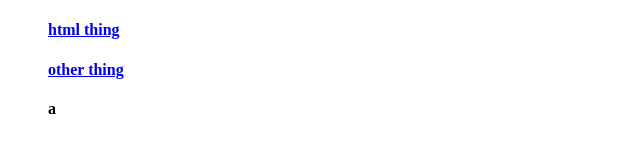
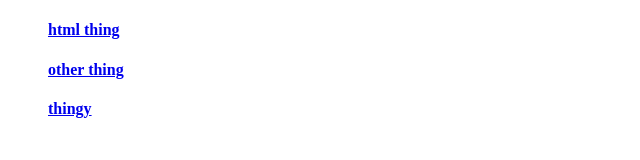
Before and after one commit to Rubyglitter/Px_Capstone, a plain HTML site: page index.html in a window 1280 px wide. Shown: the full height of the page, 0-640 px from the left. Drawn offline with Linux system fonts and the light colour scheme.

Commit message:
showing spencerrrrrrrr

```diff
--- a/index.html
+++ b/index.html
@@ -10,7 +10,8 @@
     <ol>
         <h4><a href="https://rubyglitter.github.io/Px_Capstone/bootstrap%20pt%201.html">html thing</a></h4>
         <h4><a href="https://rubyglitter.github.io/Px_Capstone/html%20thing.html">other thing</a></h4>
-        <h4>a</h4>
+
+        <h4><a href="HTML_testing.html">thingy</a></h4>
     </ol>
 </body>
 </html>
```
